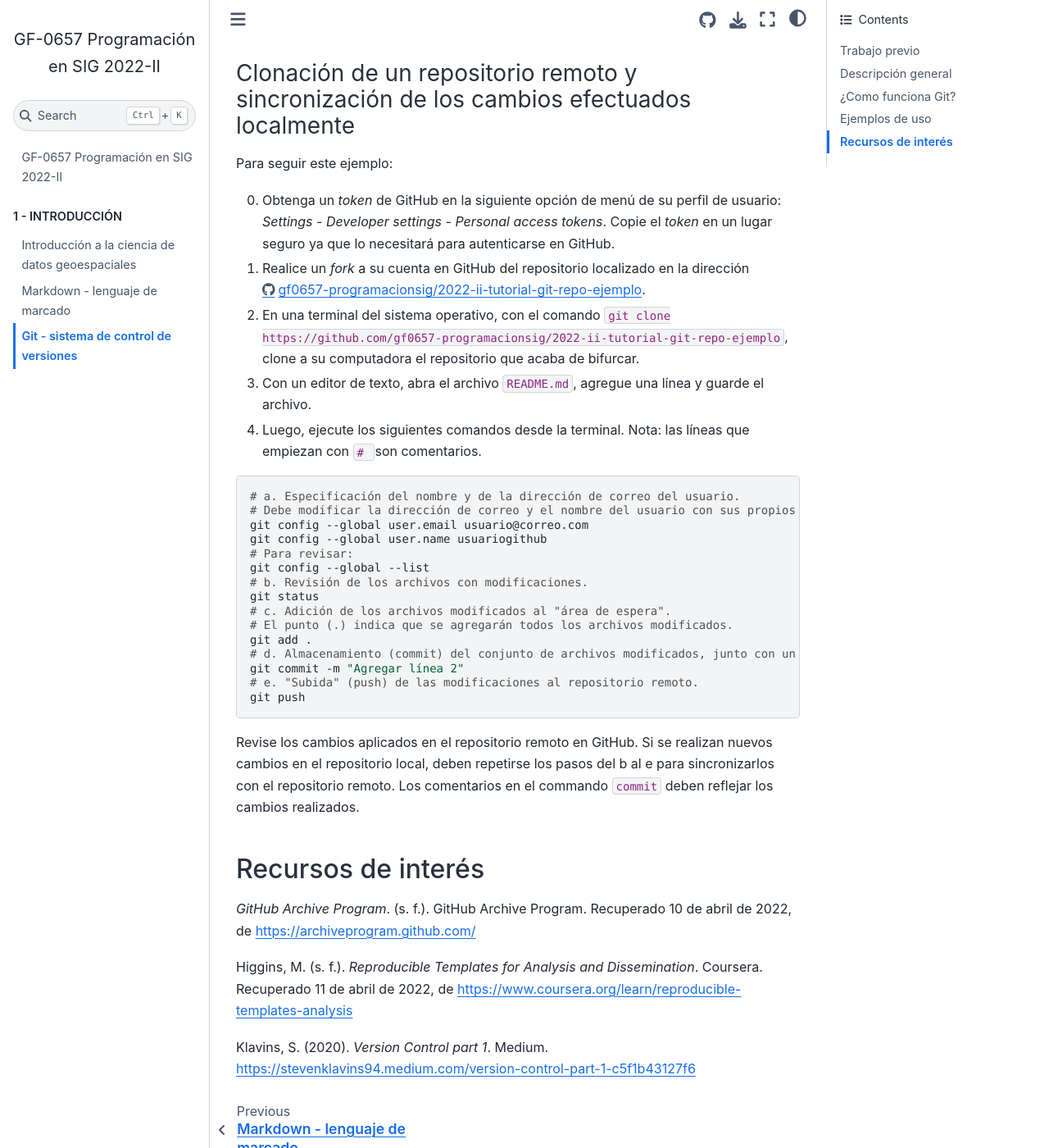
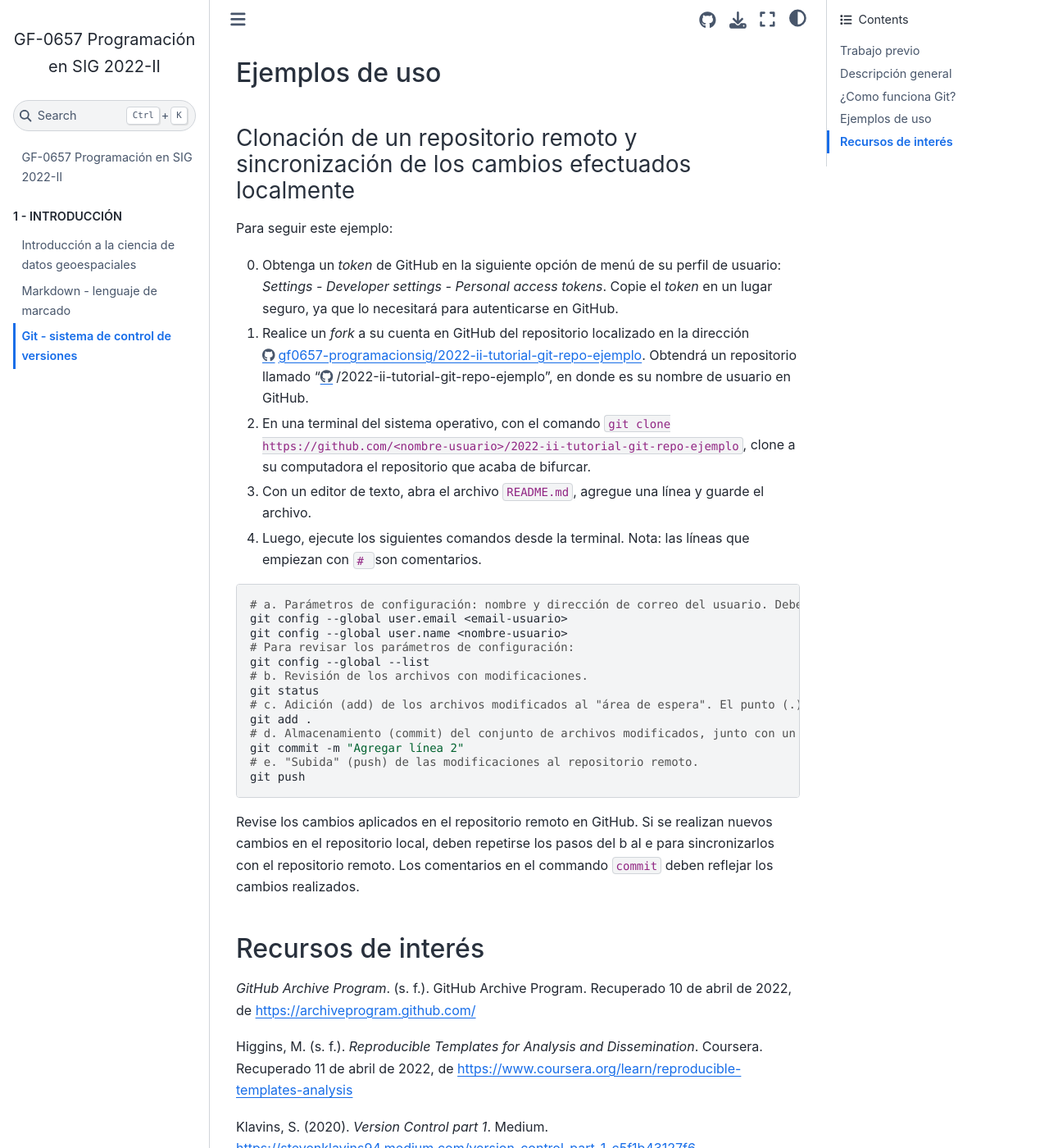
Before and after one commit to gf0657-programacionsig/2022-ii, a Jupyter Book: the page built from contenido/1/git.md, in a window 1280 px wide and 1400 px high, scrolled down 3538 px. Shown: the whole window at 82% size. Built offline with Jupyter Book 1.0.4 settings and Sphinx 7.4.7 and the Sphinx Book theme 1.1.4, drawn with Linux system fonts in a browser that asks for light colours; some of the changed text lies outside the part shown.

Commit message:
Modificar capítulo Git

````diff
--- a/contenido/1/git.md
+++ b/contenido/1/git.md
@@ -21,7 +21,7 @@
 * La capacidad de recuperar versiones anteriores de los archivos.
 * La capacidad de integrar modificaciones efectuadas por varias personas en el mismo conjunto de archivos.
 * La capacidad de mantener varias "ramas" (_branches_) de un producto (ej. "estable", "evaluación", "inestable", como en el caso de [Debian Linux](https://www.debian.org/releases/), [GRASS GIS](https://grass.osgeo.org/download/software/sources/) y muchos otros proyectos de software libre).
-* Facilidades para mantener redundancia y respaldos de los archivos (ej. [Programa de respaldos de GitHub](https://archiveprogram.github.com/)).
+* Facilidades para mantener redundancia y respaldos de los archivos (ej. [Programa de respaldos de GitHub](https://archiveprogram.github.com/)). Esta es una facilidad que implementan algunos servicios en la nube.
 
 Git fue diseñado por Linus Torvalds en 2005 durante del desarrollo del _kernel_ del sistema operativo Linux. Se caracteriza por ser un [sistema de control de versiones distribuido](https://es.wikipedia.org/wiki/Control_de_versiones_distribuido), lo que significa que el código fuente puede estar alojado en la estación de trabajo de cualquier miembro del equipo de desarrollo (i.e. no tiene que existir un repositorio central).
 
@@ -42,7 +42,7 @@
 Operaciones _push_ y _pull_. Imagen de [Melinda Higgins](https://www.coursera.org/learn/reproducible-templates-analysis/lecture/NGbQv/git-and-github-part-1).
 ```
 
-Antes de un _push_, el usuario debe seleccionar los archivos que desea subir mediante el comando [git add](https://git-scm.com/docs/git-add), el cual pasa los archivos a un "área de espera" (_staging area_). Luego debe usarse el comando [git commit](https://git-scm.com/docs/git-commit) para "guardar" los cambios en el área de espera.
+Antes de un _push_, el usuario debe seleccionar los archivos que desea subir mediante el comando [git add](https://git-scm.com/docs/git-add), el cual pasa los archivos a un "área de espera" (_staging area_). Luego debe usarse el comando [git commit](https://git-scm.com/docs/git-commit) para "guardar" los cambios pendientes en el área de espera. Cada _commit_ guarda el estado del conjunto de archivos en un momento específico (_snapshot_).
 
 La relación entre estas operaciones de Git, se ilustra en la {numref}`figure-git-push-pull-commit`.
 
@@ -74,23 +74,21 @@
 
 Para seguir este ejemplo:
 
-0. Obtenga un _token_ de GitHub en la siguiente opción de menú de su perfil de usuario: *Settings - Developer settings - Personal access tokens*. Copie el _token_ en un lugar seguro ya que lo necesitará para autenticarse en GitHub.
-1. Realice un _fork_ a su cuenta en GitHub del repositorio localizado en la dirección [https://github.com/gf0657-programacionsig/2022-ii-tutorial-git-repo-ejemplo](https://github.com/gf0657-programacionsig/2022-ii-tutorial-git-repo-ejemplo).
-2. En una terminal del sistema operativo, con el comando `git clone https://github.com/gf0657-programacionsig/2022-ii-tutorial-git-repo-ejemplo`, clone a su computadora el repositorio que acaba de bifurcar.
+0. Obtenga un _token_ de GitHub en la siguiente opción de menú de su perfil de usuario: *Settings - Developer settings - Personal access tokens*. Copie el _token_ en un lugar seguro, ya que lo necesitará para autenticarse en GitHub.
+1. Realice un _fork_ a su cuenta en GitHub del repositorio localizado en la dirección [https://github.com/gf0657-programacionsig/2022-ii-tutorial-git-repo-ejemplo](https://github.com/gf0657-programacionsig/2022-ii-tutorial-git-repo-ejemplo). Obtendrá un repositorio llamado "https://github.com/<nombre-usuario>/2022-ii-tutorial-git-repo-ejemplo", en donde <nombre-usuario> es su nombre de usuario en GitHub.
+2. En una terminal del sistema operativo, con el comando `git clone https://github.com/<nombre-usuario>/2022-ii-tutorial-git-repo-ejemplo`, clone a su computadora el repositorio que acaba de bifurcar.
 3. Con un editor de texto, abra el archivo ```README.md```, agregue una línea y guarde el archivo.
 4. Luego, ejecute los siguientes comandos desde la terminal. Nota: las líneas que empiezan con  ```# ``` son comentarios.
 
 ```shell
-# a. Especificación del nombre y de la dirección de correo del usuario.
-# Debe modificar la dirección de correo y el nombre del usuario con sus propios datos.
-git config --global user.email usuario@correo.com
-git config --global user.name usuariogithub
-# Para revisar:
+# a. Parámetros de configuración: nombre y dirección de correo del usuario. Debe cambiar <email-usuario> y <nombre-usuario> por sus propios datos.
+git config --global user.email <email-usuario>
+git config --global user.name <nombre-usuario>
+# Para revisar los parámetros de configuración:
 git config --global --list
 # b. Revisión de los archivos con modificaciones.
 git status
-# c. Adición de los archivos modificados al "área de espera".
-# El punto (.) indica que se agregarán todos los archivos modificados.
+# c. Adición (add) de los archivos modificados al "área de espera". El punto (.) indica que se agregarán todos los archivos modificados.
 git add .
 # d. Almacenamiento (commit) del conjunto de archivos modificados, junto con un mensaje explicativo.
 git commit -m "Agregar línea 2"
````
Also changed, not shown: 5 other files.
